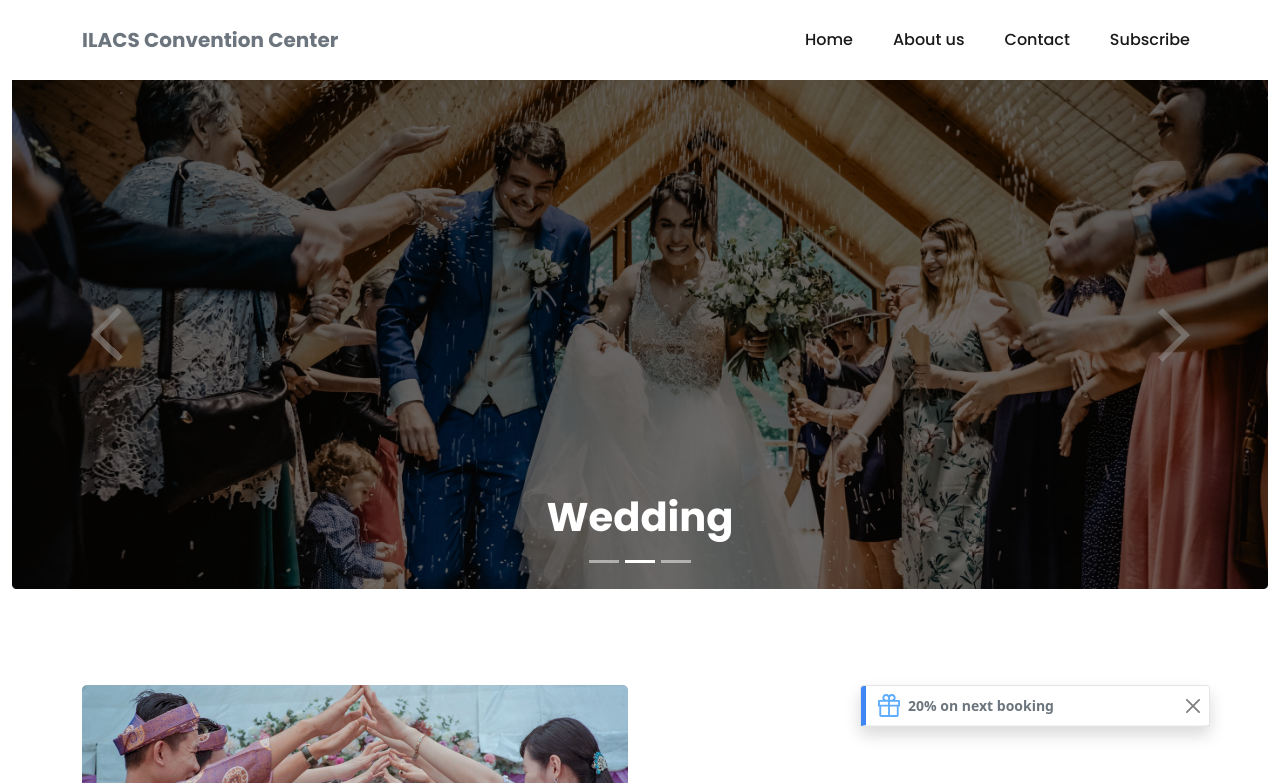
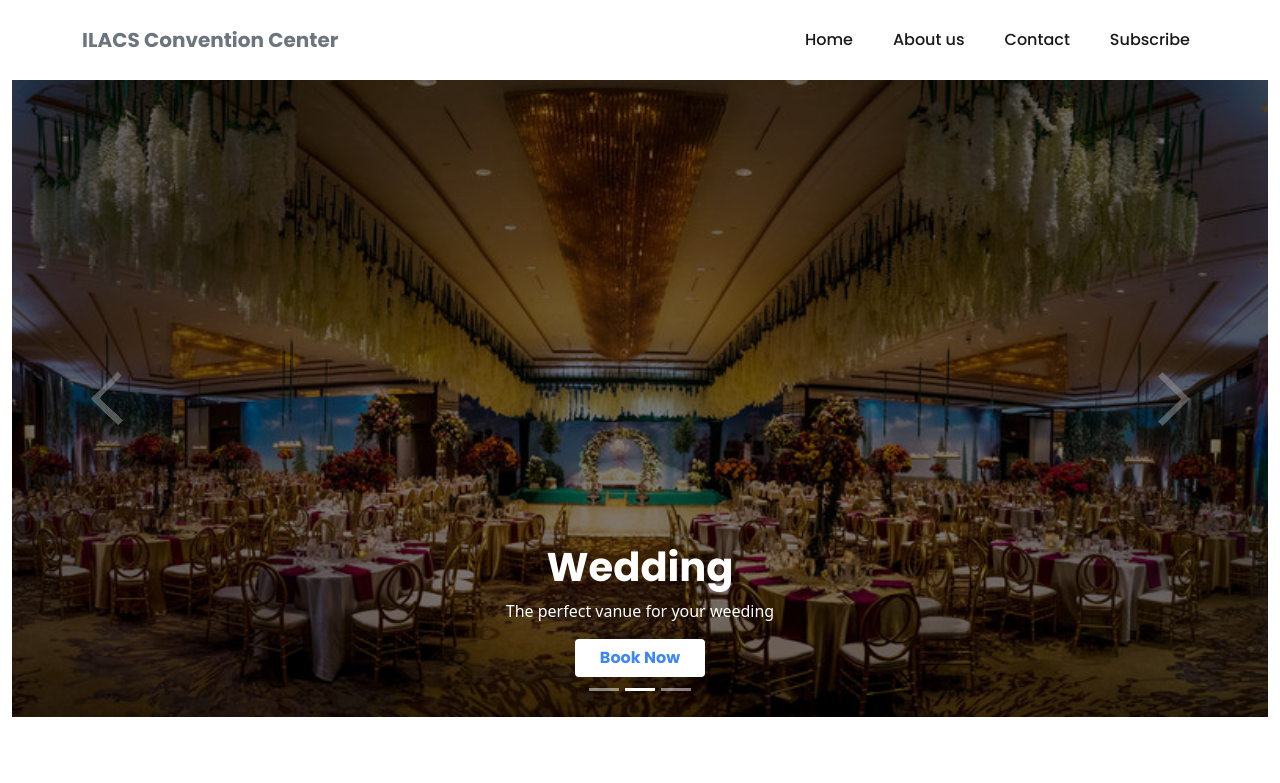
Before and after one commit to shariarHossain23/convention-center, a plain HTML site: page index.html in a window 1280 px wide. Both pictures are taken after a click on the link "Home". Shown: the top 783 px of the page. Drawn offline with nearby package versions, Linux system fonts and the light colour scheme.

Commit message:
final submitt

```diff
--- a/index.html
+++ b/index.html
@@ -97,37 +97,51 @@
               ></button>
             </div>
             <div class="carousel-inner">
-              <div class="carousel-item active">
+              <div class="carousel-item active slider-img">
                 <img
-                  height="584"
                   src="./images/banner1.jpg"
                   class="d-block w-100 img-fluid"
                   alt="..."
                 />
                 <div class="carousel-caption">
                   <h1 class="font bold">Convocation</h1>
+                  <p class="font-size">
+                    University convocation refers to a celebratory ceremony
+                  </p>
+                  <button type="button" class="btn slider-btn bold font px-4">
+                    Book Now
+                  </button>
                 </div>
               </div>
-              <div class="carousel-item">
+              <div class="carousel-item slider-img">
                 <img
-                  height="584"
-                  src="./images/banner.png"
-                  class="d-block w-100 img-fluid"
+                  src="./images/banner2.jpg"
+                  class="d-block w-100 h-100 img-fluid"
                   alt="..."
                 />
-                <div class="carousel-caption">
+                <div class="carousel-caption text-nowrap">
                   <h1 class="bold font">Wedding</h1>
+                  <p class="font-size">The perfect vanue for your weeding</p>
+                  <button type="button" class="btn slider-btn bold font px-4">
+                    Book Now
+                  </button>
                 </div>
               </div>
-              <div class="carousel-item">
+              <div class="carousel-item slider-img">
                 <img
-                  height="584"
                   src="./images/banner3.jpg"
                   class="d-block w-100 img-fluid"
                   alt="..."
                 />
                 <div class="carousel-caption">
                   <h1 class="bold font">Fashion Show</h1>
+                  <p class="font-size">
+                    their upcoming line of clothing and/or accessories during
+                    ...
+                  </p>
+                  <button type="button" class="btn slider-btn bold font px-4">
+                    Book Now
+                  </button>
                 </div>
               </div>
             </div>
--- a/style.css
+++ b/style.css
@@ -30,7 +30,18 @@ h2 {
 .navigation {
   height: 80px;
 }
-
+/* slider btn */
+.slider-btn {
+  background-color: #fff;
+  color: #3f87f5;
+}
+/* slider img */
+.slider-img {
+  background-color: rgba(0, 0, 0, 2);
+}
+.slider-img img {
+  opacity: 0.5;
+}
 /* added album button */
 .album-btn {
   background-color: #3f87f5;
```
